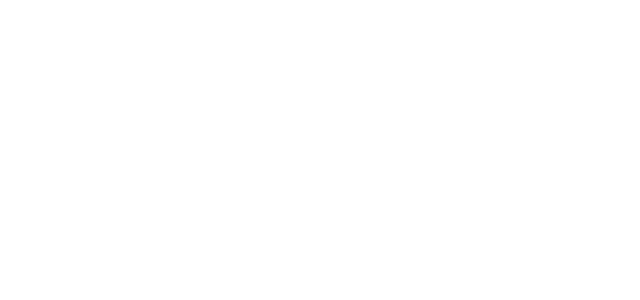
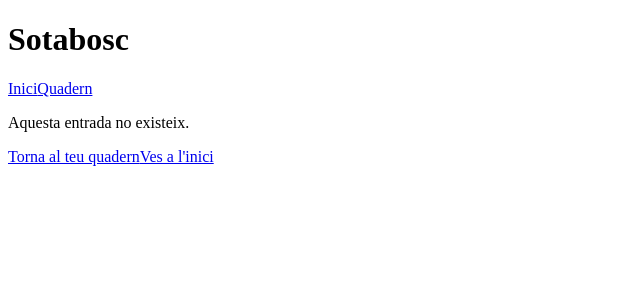
Before and after one commit to isahun/sotabosc_app, an Angular app: page /notebook/1 in a window 1280 px wide. Before the commit this address led to /. Shown: the top 300 px of the page, without its empty margins (0-640 px from the left). Built offline with nearby package versions, Linux system fonts and the light colour scheme.

Commit message:
feat: add notebook entry detail

```diff
--- a/src/app/app.routes.ts
+++ b/src/app/app.routes.ts
@@ -4,6 +4,7 @@ import { Home } from './features/home/home';
 import { Spark } from './features/spark/spark';
 import { Write } from './features/write/write';
 import { Notebook } from './features/notebook/notebook';
+import { NotebookDetail } from './features/notebook-detail/notebook-detail';
 
 export const routes: Routes = [
   {
@@ -26,6 +27,10 @@ export const routes: Routes = [
         path: 'notebook',
         component: Notebook,
       },
+      {
+        path: 'notebook/:id',
+        component: NotebookDetail,
+      }
     ],
   },
 ];
--- /dev/null
+++ b/src/app/features/notebook-detail/notebook-detail.html
@@ -0,0 +1,11 @@
+<section class="entry-detail">
+  @if (entry) {
+  <h2>{{ entry.title || 'Sense títol' }}</h2>
+  <p>{{ entry.content }}</p>
+  } @else {
+  <p>Aquesta entrada no existeix.</p>
+  }
+</section>
+
+<a routerLink="/notebook">Torna al teu quadern</a>
+<a routerLink="/">Ves a l'inici</a>
--- /dev/null
+++ b/src/app/features/notebook-detail/notebook-detail.ts
@@ -0,0 +1,29 @@
+import { Component, inject } from '@angular/core';
+import { ActivatedRoute, RouterLink } from '@angular/router';
+import { EntryService } from '../../core/services/entry.service';
+import { Entry } from '../../core/models/entry';
+
+@Component({
+  selector: 'app-notebook-detail',
+  imports: [RouterLink],
+  templateUrl: './notebook-detail.html',
+  styleUrl: './notebook-detail.css',
+})
+export class NotebookDetail {
+  private route = inject(ActivatedRoute);
+  private entryService = inject(EntryService);
+
+  entry?: Entry;
+
+  ngOnInit() {
+    const id = this.route.snapshot.paramMap.get('id');
+
+    if(id) {
+      const entries = this.entryService.getEntries();
+
+      this.entry = entries.find(
+        (entry) => entry.id === Number(id),
+      );
+    }
+  }
+}
--- a/src/app/features/notebook/notebook.html
+++ b/src/app/features/notebook/notebook.html
@@ -2,13 +2,15 @@
   <h2>Quadern de notes</h2>
 
   @if (entries.length === 0) {
-    <p>Encara no hi ha cap entrada.</p>
+  <p>Encara no hi ha cap entrada.</p>
   }
 
   @for (entry of entries; track entry.id) {
+  <a [routerLink]="['/notebook', entry.id]">
     <article>
       <h3>{{ entry.title || 'Sense títol' }}</h3>
-      <p>{{ entry.content }}</p>
+      <p>{{ entry.createdAt }}</p>
     </article>
+  </a>
   }
 </section>
--- a/src/app/features/notebook/notebook.ts
+++ b/src/app/features/notebook/notebook.ts
@@ -1,10 +1,11 @@
 import { Component, inject } from '@angular/core';
 import { Entry } from '../../core/models/entry';
 import { EntryService } from '../../core/services/entry.service';
+import { RouterLink } from '@angular/router';
 
 @Component({
   selector: 'app-notebook',
-  imports: [],
+  imports: [RouterLink],
   templateUrl: './notebook.html',
   styleUrl: './notebook.css',
 })
```
Also changed, not shown: src/app/features/notebook-detail/notebook-detail.css (added), 1 other file (tests, documents, lock files or other folders).
